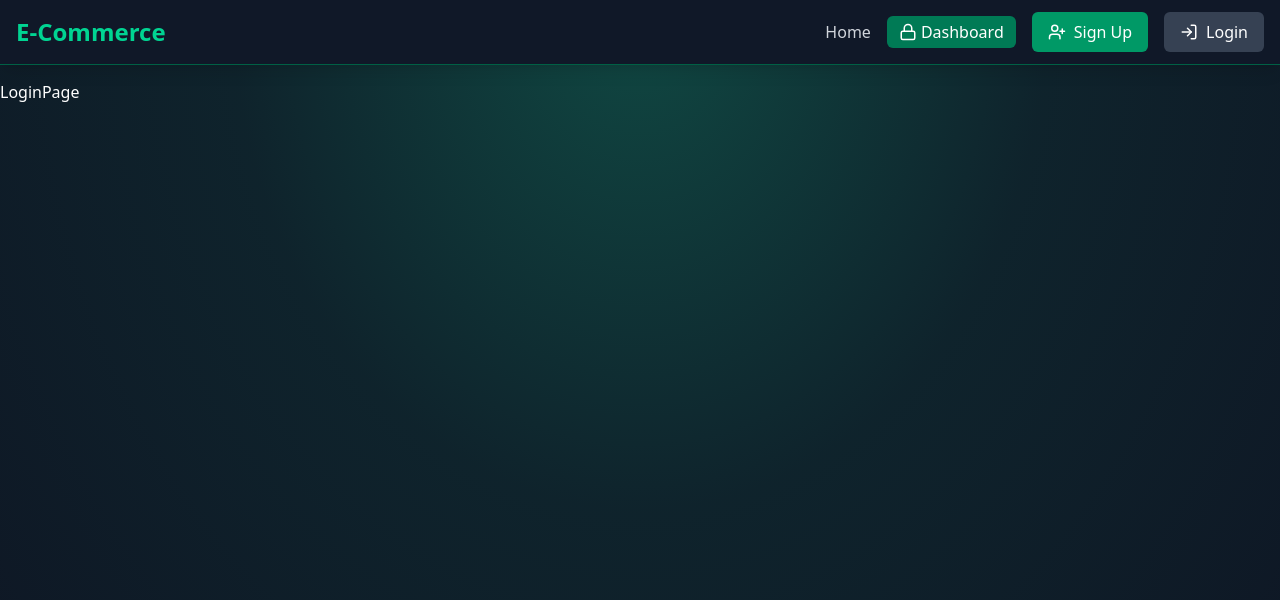
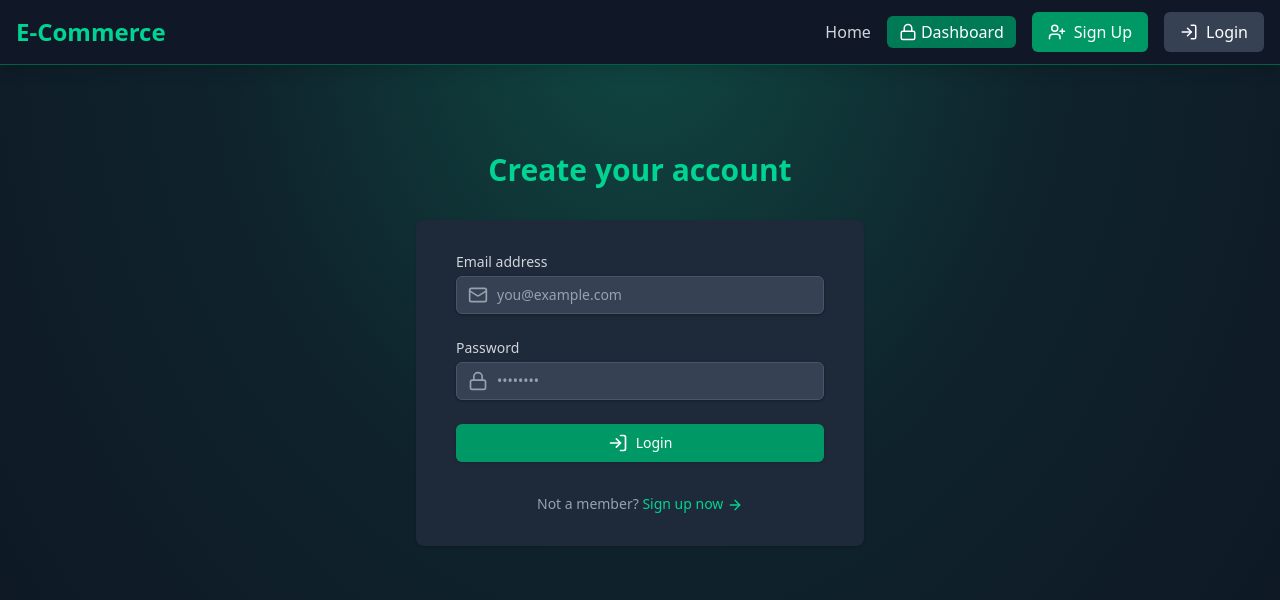
Before and after one commit to 100-Hours-Web-Development-Bootcamp/mern-ecommerce, a React app in the folder frontend/: page /login in a window 1280 px wide. Shown: the top 600 px of the page. Built offline with nearby package versions, Linux system fonts and the light colour scheme; the HTML template or start-up script is replaced by a standard one.

Commit message:
Login Page

```diff
--- a/frontend/src/pages/LoginPage.jsx
+++ b/frontend/src/pages/LoginPage.jsx
@@ -1,9 +1,114 @@
-import React from 'react'
+import { useState } from "react";
+import { motion } from "framer-motion";
+import { Link } from "react-router-dom";
+import { LogIn, Mail, Lock, ArrowRight, Loader } from "lucide-react";
+
 
 const LoginPage = () => {
-  return (
-    <div>LoginPage</div>
-  )
-}
+	const [email, setEmail] = useState("");
+	const [password, setPassword] = useState("");
 
-export default LoginPage
+	const loading = false;
+
+	const handleSubmit = (e) => {
+		e.preventDefault();
+		console.log(email, password);
+	};
+
+	return (
+		<div className='flex flex-col justify-center py-12 sm:px-6 lg:px-8'>
+			<motion.div
+				className='sm:mx-auto sm:w-full sm:max-w-md'
+				initial={{ opacity: 0, y: -20 }}
+				animate={{ opacity: 1, y: 0 }}
+				transition={{ duration: 0.8 }}
+			>
+				<h2 className='mt-6 text-center text-3xl font-extrabold text-emerald-400'>Create your account</h2>
+			</motion.div>
+
+			<motion.div
+				className='mt-8 sm:mx-auto sm:w-full sm:max-w-md'
+				initial={{ opacity: 0, y: 20 }}
+				animate={{ opacity: 1, y: 0 }}
+				transition={{ duration: 0.8, delay: 0.2 }}
+			>
+				<div className='bg-gray-800 py-8 px-4 shadow sm:rounded-lg sm:px-10'>
+					<form onSubmit={handleSubmit} className='space-y-6'>
+						<div>
+							<label htmlFor='email' className='block text-sm font-medium text-gray-300'>
+								Email address
+							</label>
+							<div className='mt-1 relative rounded-md shadow-sm'>
+								<div className='absolute inset-y-0 left-0 pl-3 flex items-center pointer-events-none'>
+									<Mail className='h-5 w-5 text-gray-400' aria-hidden='true' />
+								</div>
+								<input
+									id='email'
+									type='email'
+									required
+									value={email}
+									onChange={(e) => setEmail(e.target.value)}
+									className=' block w-full px-3 py-2 pl-10 bg-gray-700 border border-gray-600
+									rounded-md shadow-sm
+									 placeholder-gray-400 focus:outline-none focus:ring-emerald-500
+									 focus:border-emerald-500 sm:text-sm'
+									placeholder='you@example.com'
+								/>
+							</div>
+						</div>
+
+						<div>
+							<label htmlFor='password' className='block text-sm font-medium text-gray-300'>
+								Password
+							</label>
+							<div className='mt-1 relative rounded-md shadow-sm'>
+								<div className='absolute inset-y-0 left-0 pl-3 flex items-center pointer-events-none'>
+									<Lock className='h-5 w-5 text-gray-400' aria-hidden='true' />
+								</div>
+								<input
+									id='password'
+									type='password'
+									required
+									value={password}
+									onChange={(e) => setPassword(e.target.value)}
+									className=' block w-full px-3 py-2 pl-10 bg-gray-700 border border-gray-600
+									rounded-md shadow-sm placeholder-gray-400 focus:outline-none focus:ring-emerald-500 focus:border-emerald-500 sm:text-sm'
+									placeholder='••••••••'
+								/>
+							</div>
+						</div>
+
+						<button
+							type='submit'
+							className='w-full flex justify-center py-2 px-4 border border-transparent
+							rounded-md shadow-sm text-sm font-medium text-white bg-emerald-600
+							 hover:bg-emerald-700 focus:outline-none focus:ring-2 focus:ring-offset-2
+							  focus:ring-emerald-500 transition duration-150 ease-in-out disabled:opacity-50'
+							disabled={loading}
+						>
+							{loading ? (
+								<>
+									<Loader className='mr-2 h-5 w-5 animate-spin' aria-hidden='true' />
+									Loading...
+								</>
+							) : (
+								<>
+									<LogIn className='mr-2 h-5 w-5' aria-hidden='true' />
+									Login
+								</>
+							)}
+						</button>
+					</form>
+
+					<p className='mt-8 text-center text-sm text-gray-400'>
+						Not a member?{" "}
+						<Link to='/signup' className='font-medium text-emerald-400 hover:text-emerald-300'>
+							Sign up now <ArrowRight className='inline h-4 w-4' />
+						</Link>
+					</p>
+				</div>
+			</motion.div>
+		</div>
+	);
+};
+export default LoginPage;
```
